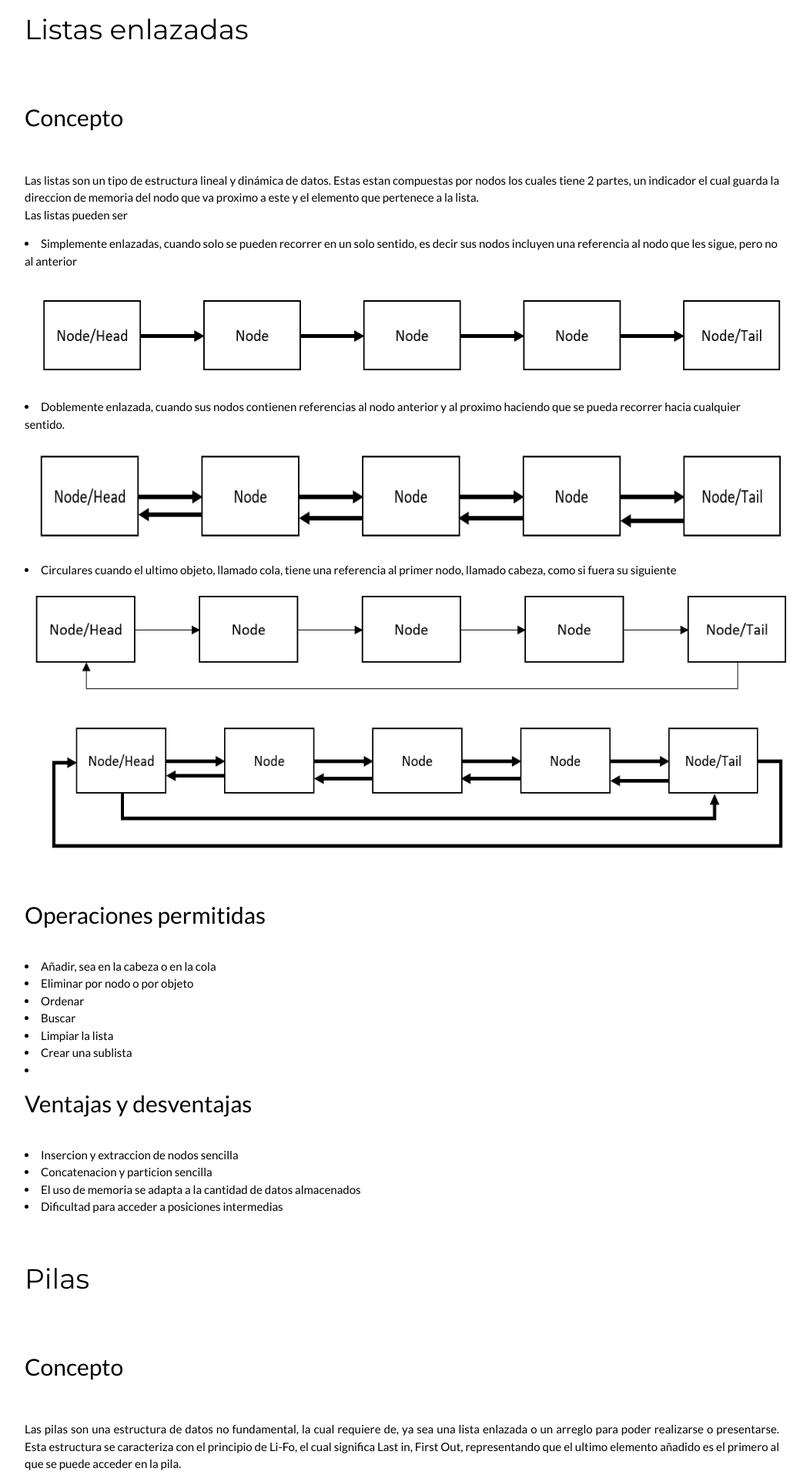
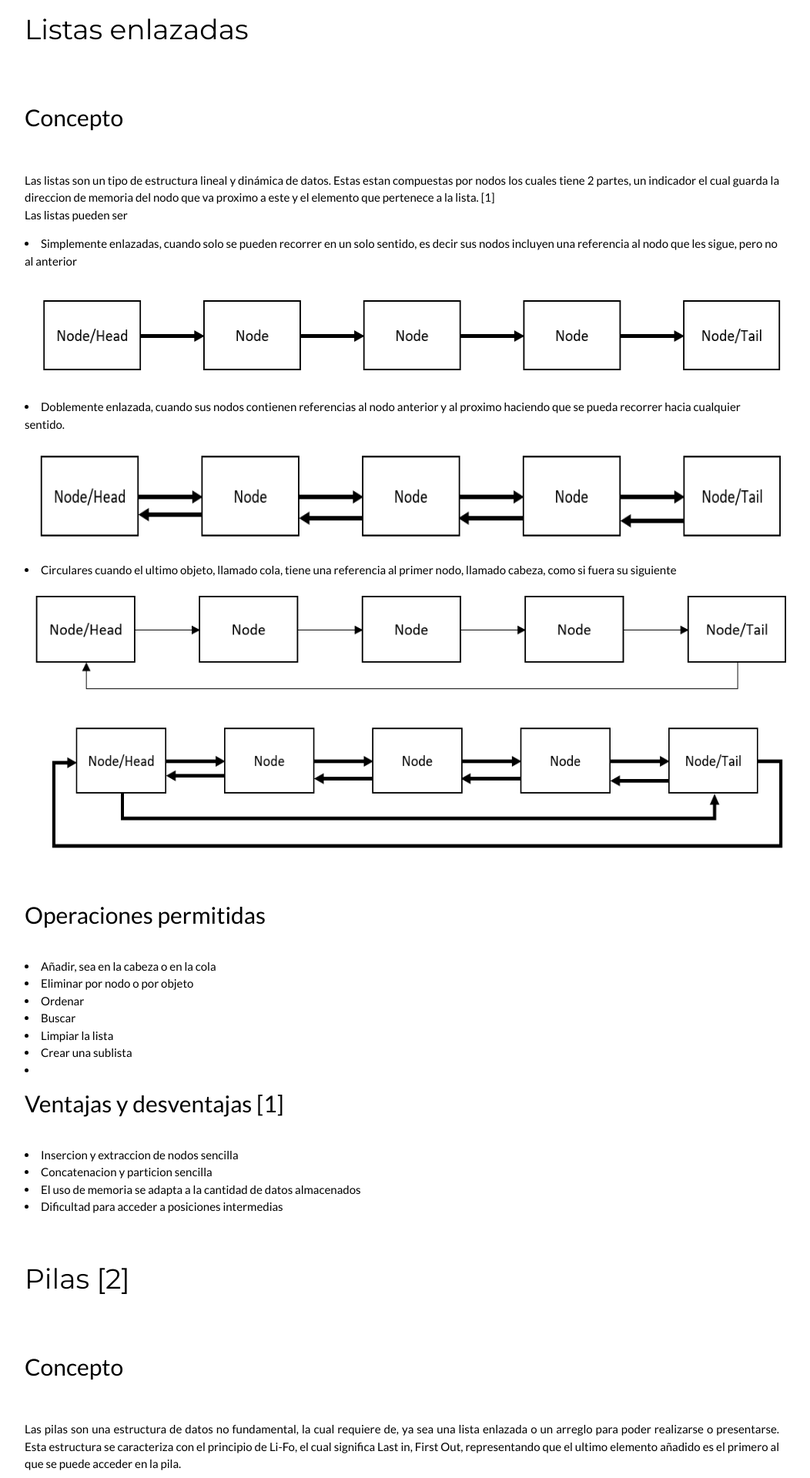
Before and after one commit to diegoaach/Equipo1-EstructurasDeDatos, a Flask app: page /module-1 in a window 1280 px wide. Shown: the part 319-2239 px from the top of the page at 77% size, without its empty margins (118-1170 px from the left). Run offline with Flask 2, Linux system fonts and the light colour scheme.

Commit message:
Numero de referencias

```diff
--- a/templates/module1.html
+++ b/templates/module1.html
@@ -51,7 +51,7 @@ body,h1,h2,h3,h4,h5,h6 {font-family: "Lato", sans-serif}
         <h2>Concepto </h2><br>
         <p style="text-align: justify;">Las listas son un tipo de estructura lineal y dinámica de datos.
             Estas estan compuestas por nodos los cuales tiene 2 partes, un indicador el cual guarda la direccion
-            de memoria del nodo que va proximo a este y el elemento que pertenece a la lista. <br>
+            de memoria del nodo que va proximo a este y el elemento que pertenece a la lista. [1] <br>
             Las listas pueden ser
             <li>
                 Simplemente enlazadas, cuando solo se pueden recorrer en un solo sentido, es decir sus nodos incluyen una referencia al
@@ -70,7 +70,7 @@ body,h1,h2,h3,h4,h5,h6 {font-family: "Lato", sans-serif}
         <img src="static/Lista enlazada circular doble.png"  width="1000" height="200">
 
         </p><br>
-        <h2>Operaciones permitidas</h2><br>
+        <h2>Operaciones permitidas </h2><br>
         <li>Añadir, sea en la cabeza o en la cola</li>
         <li>Eliminar por nodo o por objeto </li>
         <li>Ordenar</li>
@@ -79,7 +79,7 @@ body,h1,h2,h3,h4,h5,h6 {font-family: "Lato", sans-serif}
         <li>Crear una sublista</li>
         <li></li>
 
-        <h2>Ventajas y desventajas</h2><br>
+        <h2>Ventajas y desventajas [1]</h2><br>
         <li>Insercion y extraccion de nodos sencilla</li>
         <li>Concatenacion y particion sencilla</li>
         <li>El uso de memoria se adapta a la cantidad de datos almacenados</li>
@@ -90,7 +90,7 @@ body,h1,h2,h3,h4,h5,h6 {font-family: "Lato", sans-serif}
 
 
 
-        <h1>Pilas </h1><br><br>
+        <h1>Pilas [2] </h1><br><br>
         <h2>Concepto </h2><br>
         <p style="text-align: justify;">Las pilas son una estructura de datos no fundamental, la cual requiere de, ya sea una lista enlazada o un arreglo
             para poder realizarse o presentarse. Esta estructura se caracteriza con el principio de Li-Fo, el cual
@@ -102,8 +102,8 @@ body,h1,h2,h3,h4,h5,h6 {font-family: "Lato", sans-serif}
         <li>Añadir a la pila</li>
         <li>Eliminar el ultimo elemento añadido</li>
         <li>Ordenar</li>
-        <li>Buscar</li>
-        <h2>Ventajas y desventajas</h2><br>
+        <li>Buscar</li><br>
+        <h2>Ventajas y desventajas [2] </h2><br>
         <li>Facil gestion y almacenamiento de datos de manera ordenada</li>
         <li>Puede tener instrucciones para saltos o paro, de ser necesario</li>
         <li>Solo se puede insertar o extraer por un extremo</li>
@@ -112,7 +112,7 @@ body,h1,h2,h3,h4,h5,h6 {font-family: "Lato", sans-serif}
 
 
 
-        <h1>Colas </h1><br><br>
+        <h1>Colas [2] </h1><br><br>
         <h2>Concepto </h2><br>
         <p style="text-align: justify;">
             Las colas, asi como las pilas son una estructura de datos no fundamental que requiere la utilizacion de una lista o un arreglo
@@ -130,8 +130,8 @@ body,h1,h2,h3,h4,h5,h6 {font-family: "Lato", sans-serif}
         <li>Sacar de la cola</li>
         <li>Obtener el elemento al frente</li>
         <li>Vaciar la cola</li>
-        <li>Verificar el estado de la cola (Si esta vacia)</li>
-        <h2>Ventajas y desventajas</h2><br>
+        <li>Verificar el estado de la cola (Si esta vacia)</li><br>
+        <h2>Ventajas y desventajas [2] </h2><br>
         <li>Organizacion de tareas o datos a medida que son creados</li>
         <li>Tiempo de acceso y ejecucion dependiente de la cantidad de elementos que se tengan almacenados en las colas</li>
         <br><br>
@@ -144,7 +144,7 @@ body,h1,h2,h3,h4,h5,h6 {font-family: "Lato", sans-serif}
           puede considerar como el más importante de los elementos, y es de donde nacen las demás ramas, las cuales
           se conectan mediante nodos. Para todos los nodos que estén relacionados entre sí, se puede decir que existe un
           parentesco. Por ejemplo, si un nodo X desciende directamente de un nodo Y, se dice que X es hijo de Y, o que, Y
-          es padre de X, además si existen varios nodos que sean descendientes de un mismo nodo, se dice que estos son hermanos<br>
+          es padre de X, además si existen varios nodos que sean descendientes de un mismo nodo, se dice que estos son hermanos [2][3] <br>
           Otros terminos utilizados en los arboles son:
           <li>Hoja, cuando un nodo no tiene ramificaciones</li>
           <li>Grado, es el numero de hijos que tiene un nodo</li>
@@ -158,13 +158,13 @@ body,h1,h2,h3,h4,h5,h6 {font-family: "Lato", sans-serif}
         <h2>Operaciones permitidas</h2><br>
         <li>Crear el arbol</li>
         <li>Comprobar si está vacio</li>
-        <li>Obtener la raiz</li>
+        <li>Obtener la raiz</li><br>
         <h2>Ventajas y desventajas</h2><br>
         <li>Organizacion de datos jerarquizada</li>
         <li>Complicacion en la busqueda de datos</li>
         <p></p><br><br>
 
-        <h1>Arboles binarios </h1><br><br>
+        <h1>Arboles binarios  </h1><br><br>
         <h2>Concepto </h2><br>
         <p style="text-align: justify">
           Es una lista no lineal formada por un conjunto de elementos del mismo tipo orga-nizados de maneras
@@ -173,7 +173,7 @@ body,h1,h2,h3,h4,h5,h6 {font-family: "Lato", sans-serif}
           En base a esta estructura, se obtienen los conocidos como Arboles binarios de busqueda, los cuales siguen
           los mismos principios de los arboles binarios, sin embargo, se caracterizan porque normalmente almacenan valores numericos, de manera
           que segun el valor de cada nodo, almacenan un valor menor en su rama izquierda y un valor mayor en su rama derecha, haciendo que
-          la busqueda de los datos sea mas agil al comparar si el valor que se quiera obtener sea mayor o menor que la raiz.
+          la busqueda de los datos sea mas agil al comparar si el valor que se quiera obtener sea mayor o menor que la raiz. [3]
         </p>
 
         <img src="static/Arbol binario.png"  width="1000" height="527">
@@ -193,13 +193,13 @@ body,h1,h2,h3,h4,h5,h6 {font-family: "Lato", sans-serif}
         <li>Acceso no directo a los elementos, se debe recorrer el arbol para encontrarlo</li>
         <p></p><br><br>
 
-        <h1>Arboles AVL </h1><br><br>
+        <h1>Arboles AVL  </h1><br><br>
         <h2>Concepto </h2><br>
         <p style="text-align:justify;">
           Un árbol AVL es un árbol binario de búsqueda que cumple con la condición de que las alturas de las
           ramas difieren en máximo 1, esto basado en la condición de balanceo de los nodos.
           La condición se explica que “Si Vr es la raíz de cualquier subárbol de un árbol equilibrado, y h la altura
-          de la rama izquierda entonces la altura de la rama derecha puede tomar los valores: h-1, h, h+1”
+          de la rama izquierda entonces la altura de la rama derecha puede tomar los valores: h-1, h, h+1” [4]
         </p>
 
 
```
